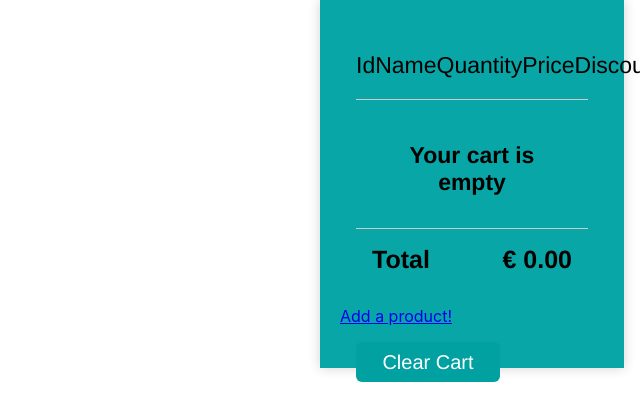
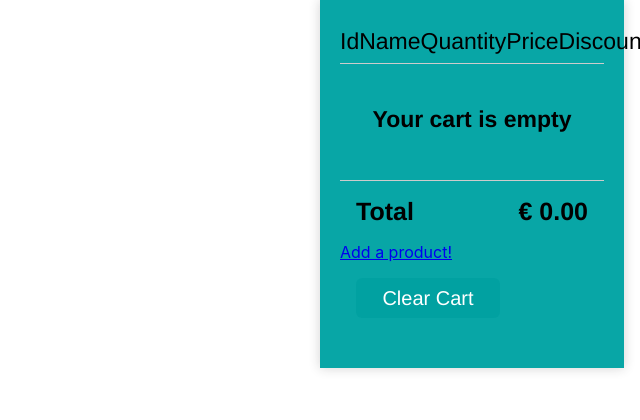
Before and after one commit to anvidmen/online-shop, a React (Create React App) app: page /cart in a window 1280 px wide. Shown: the top 420 px of the page, without its empty margins (640-1280 px from the left). Built offline with nearby package versions, Linux system fonts and the light colour scheme.

Commit message:
fix style cartItems

```diff
--- a/src/screens/UserFlow/CartItems/styles.js
+++ b/src/screens/UserFlow/CartItems/styles.js
@@ -1,7 +1,6 @@
 import styled from 'styled-components'
 
 export const Cart = styled.div`
-    padding: 1rem;
     display: flex;
     justify-content: space-around;
     flex-direction: column
@@ -16,13 +15,12 @@ export const Container = styled.div`
     display: flex;
     justify-content: space-between;
     margin-bottom: 10px;
-    min-height: 4rem;
     border-bottom: 1px solid #ccc;
     font: normal normal normal 23px Helvetica Neue;
 
     & > div {
         width: 6rem;
-        padding: 1rem 0 1rem
+        padding: 0.5rem 0 0.5rem
     }
 `
 
```
